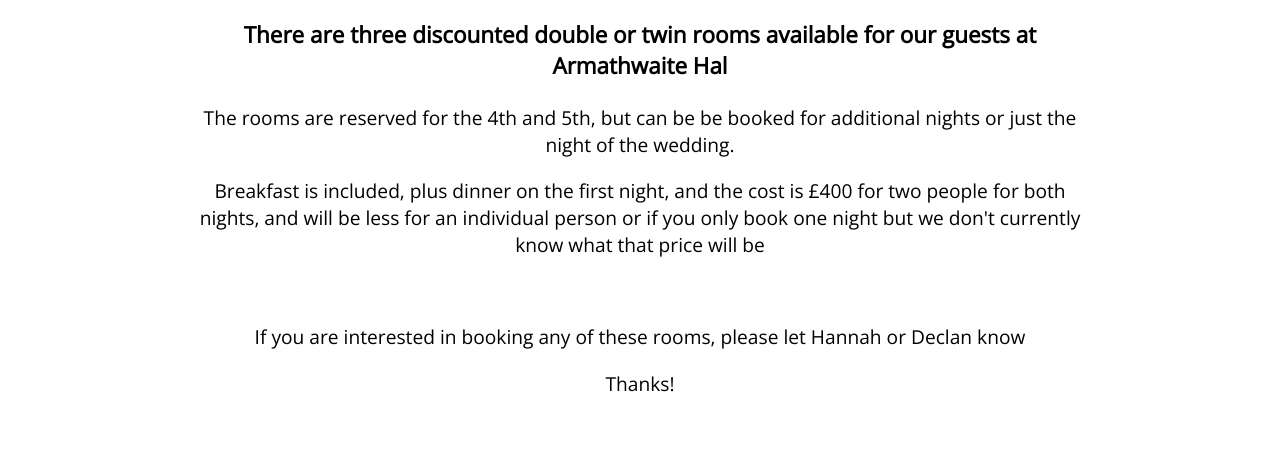
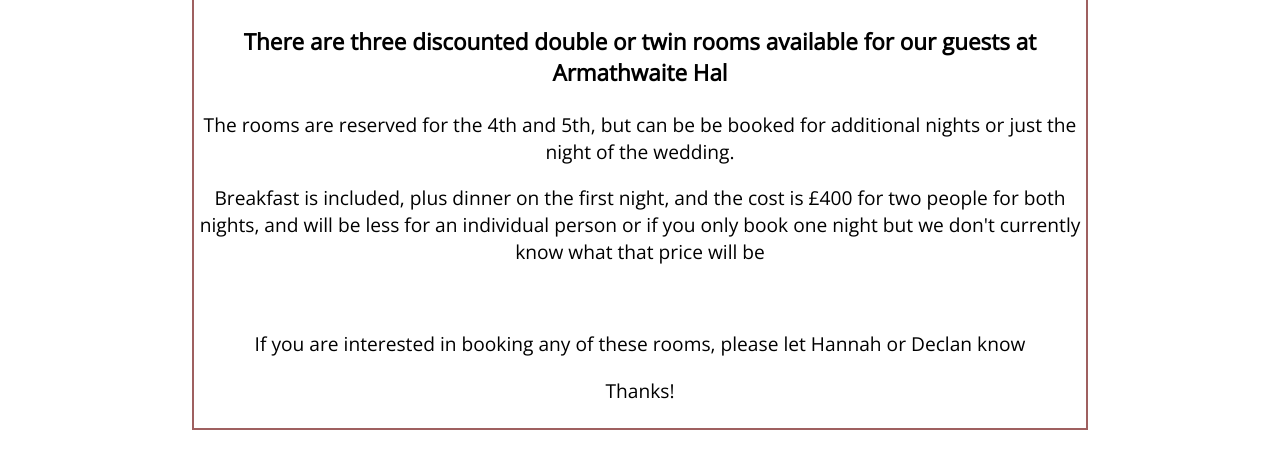
Before and after one commit to hannahanddeclan/hannahanddeclan.github.io, a plain HTML site: page homepage.html in a window 1280 px wide. Shown: the part 229-698 px from the top of the page. Drawn offline with nearby package versions, Linux system fonts and the light colour scheme; a web font is replaced by a local one.

Commit message:
Update styles.css

```diff
--- a/styles.css
+++ b/styles.css
@@ -198,6 +198,11 @@ Body {
     font-weight: bold;
 }
 
+.message {
+    padding: 5px;
+    border: 2px solid #9f6060;
+}
+
 @media only screen and (max-width: 600px) {
     .header {
         visibility: hidden;
```
